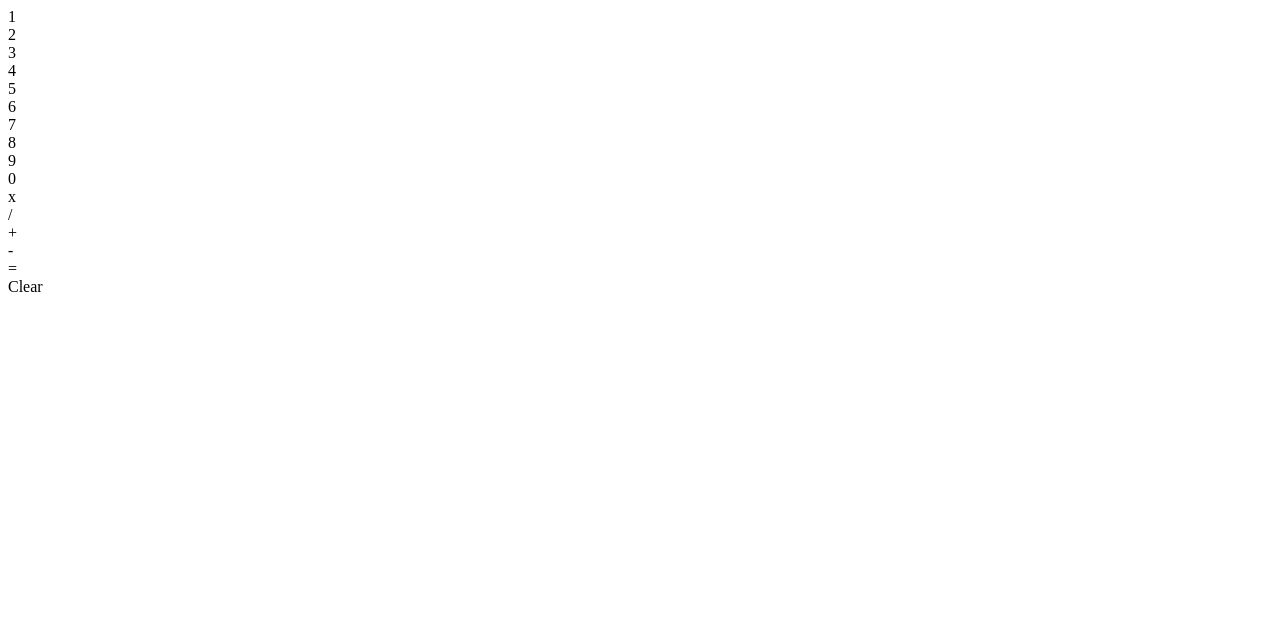
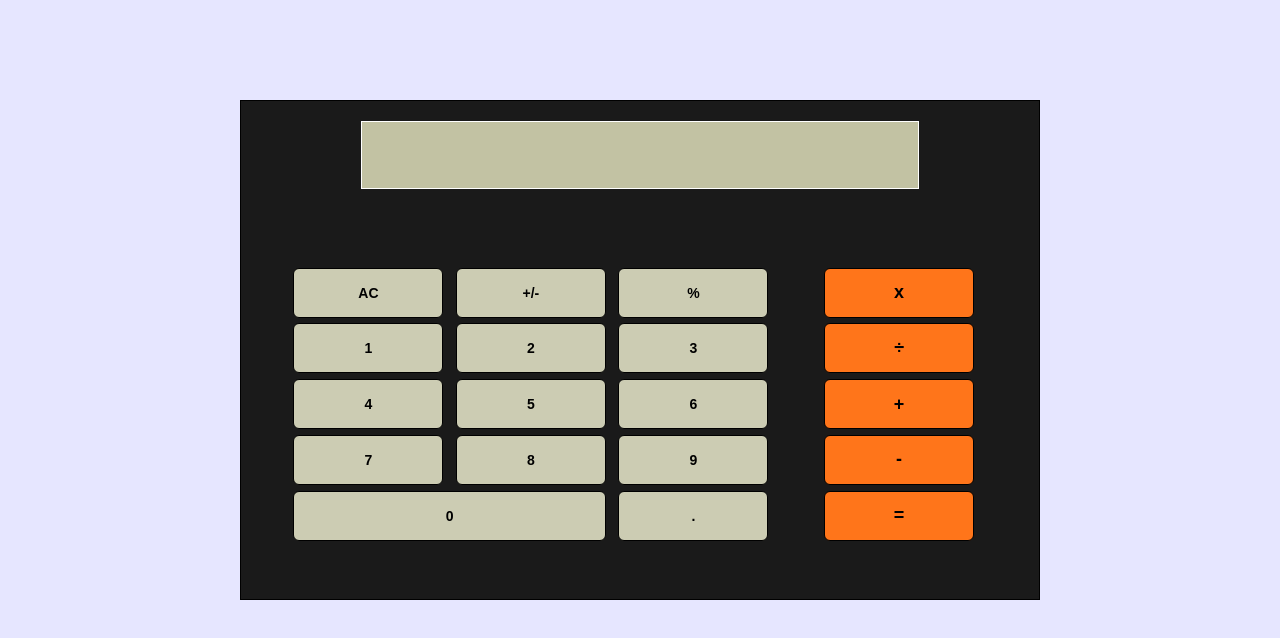
Before and after one commit to lil-sahil/calculator, a plain HTML site: page index.html in a window 1280 px wide. Drawn offline with Linux system fonts and the light colour scheme; a web font is replaced by a local one.

Commit message:
Design complete.

```diff
--- a/index.html
+++ b/index.html
@@ -4,35 +4,43 @@
     <meta charset="UTF-8">
     <meta http-equiv="X-UA-Compatible" content="IE=edge">
     <meta name="viewport" content="width=device-width, initial-scale=1.0">
+    <link rel="stylesheet" href="https://cdnjs.cloudflare.com/ajax/libs/font-awesome/5.15.3/css/all.min.css" integrity="sha512-iBBXm8fW90+nuLcSKlbmrPcLa0OT92xO1BIsZ+ywDWZCvqsWgccV3gFoRBv0z+8dLJgyAHIhR35VZc2oM/gI1w==" crossorigin="anonymous" referrerpolicy="no-referrer" />
+    <link rel="stylesheet" href="style.css">
     <title>Calculator</title>
 </head>
 <body>
-    <div class="calculator-body">
+    <div class="calculator-body flex-col">
+
         <div class="calculator-screen">
-            <div class="calculator-keypad-area">
-                <div class="number-area">
-                    <div>1</div>
-                    <div>2</div>
-                    <div>3</div>
-                    <div>4</div>
-                    <div>5</div>
-                    <div>6</div>
-                    <div>7</div>
-                    <div>8</div>
-                    <div>9</div>
-                    <div>0</div>
-                </div>
+        </div>
 
-                <div class="operation-area">
-                    <div>x</div>
-                    <div>/</div>
-                    <div>+</div>
-                    <div>-</div>
-                    <div>=</div>
-                    <div>Clear</div>
-                </div>
+        <div class="calculator-keypad-area flex-row">
+            <div class="number-area flex-row">
+                <div class="number-btn">AC</div>
+                <div class = "number-btn">+/-</div>
+                <div class = "number-btn">%</div>
+                <div class = "number-btn">1</div>
+                <div class = "number-btn">2</div>
+                <div class = "number-btn">3</div>
+                <div class = "number-btn">4</div>
+                <div class = "number-btn">5</div>
+                <div class = "number-btn">6</div>
+                <div class = "number-btn">7</div>
+                <div class = "number-btn">8</div>
+                <div class = "number-btn">9</div>
+                <div class = "number-btn">0</div>
+                <div class = "number-btn">.</div>
+            </div>
+
+            <div class="operation-area flex-col">
+                <div class="operation-btn">x</div>
+                <div class="operation-btn">÷</div>
+                <div class="operation-btn">+</div>
+                <div class="operation-btn">-</div>
+                <div class ="operation-btn">=</div>
             </div>
         </div>
+
     </div>
 </body>
 </html>
--- a/style.css
+++ b/style.css
@@ -0,0 +1,112 @@
+@import url('https://fonts.googleapis.com/css2?family=Encode+Sans+SC&display=swap');
+
+
+* {
+    box-sizing: border-box;
+    padding: 0;
+    margin: 0;
+}
+
+body {
+    font-family: "Encode Sans SC", sans-serif;
+    font-weight: 900;
+    font-size: 14px;
+    background-color: #e6e6ff;
+}
+
+/* Utilities */
+.flex-col {
+    display: flex;
+    flex-direction: column;
+    justify-content: space-around;
+    align-items: center;
+}
+
+.flex-row {
+    display: flex;
+    flex-direction: row;
+    justify-content: space-between;
+    align-items: center;
+}
+
+.number-btn{
+    flex-basis: 30%;
+    height: 50px;
+    border: black 1px solid;
+    border-radius: 6px;
+    display: flex;
+    justify-content: center;
+    align-items: center;
+    background-color: #ccccb3;
+}
+
+
+.operation-btn{
+    height: 50px;
+    border: black 1px solid;
+    border-radius: 6px;
+    width: 150px;
+    display: flex;
+    justify-content: center;
+    align-items: center;
+    background-color: #ff751a;
+    font-size: 18px;
+}
+
+.number-btn:hover, .operation-btn:hover{
+    cursor: pointer;
+    font-size:22px;
+}
+
+.calculator-body {
+    max-width: 800px;
+    height: 500px;
+    border: black solid 1px;
+    margin: 100px auto;
+    background-color: #1a1a1a;
+}
+
+
+/* Screen area */
+.calculator-screen {
+    border: #fff 1px solid;
+    width: 70%;
+    height: 70px;
+    margin: 20px auto;
+    background-color: #c2c2a3;
+}
+
+/* Number pad area */
+.calculator-keypad-area{
+    width: 90%;
+    height: 400px;
+}
+
+.number-area {
+    width: 500px;
+    height: 70%;
+}
+
+.calculator-keypad-area .flex-row {
+    justify-content: space-evenly;
+    flex-wrap: wrap;
+    align-content: space-between;
+}
+
+/* .number-btn:nth-child(1){
+    flex-basis:62.5%;
+} */
+
+.number-btn:nth-last-child(2){
+    flex-basis:62.5%;
+}
+
+
+.operation-area{
+    width: 200px;
+    height: 70%;
+}
+
+.calculator-keypad-area .flex-col {
+    justify-content: space-between;
+}
```
